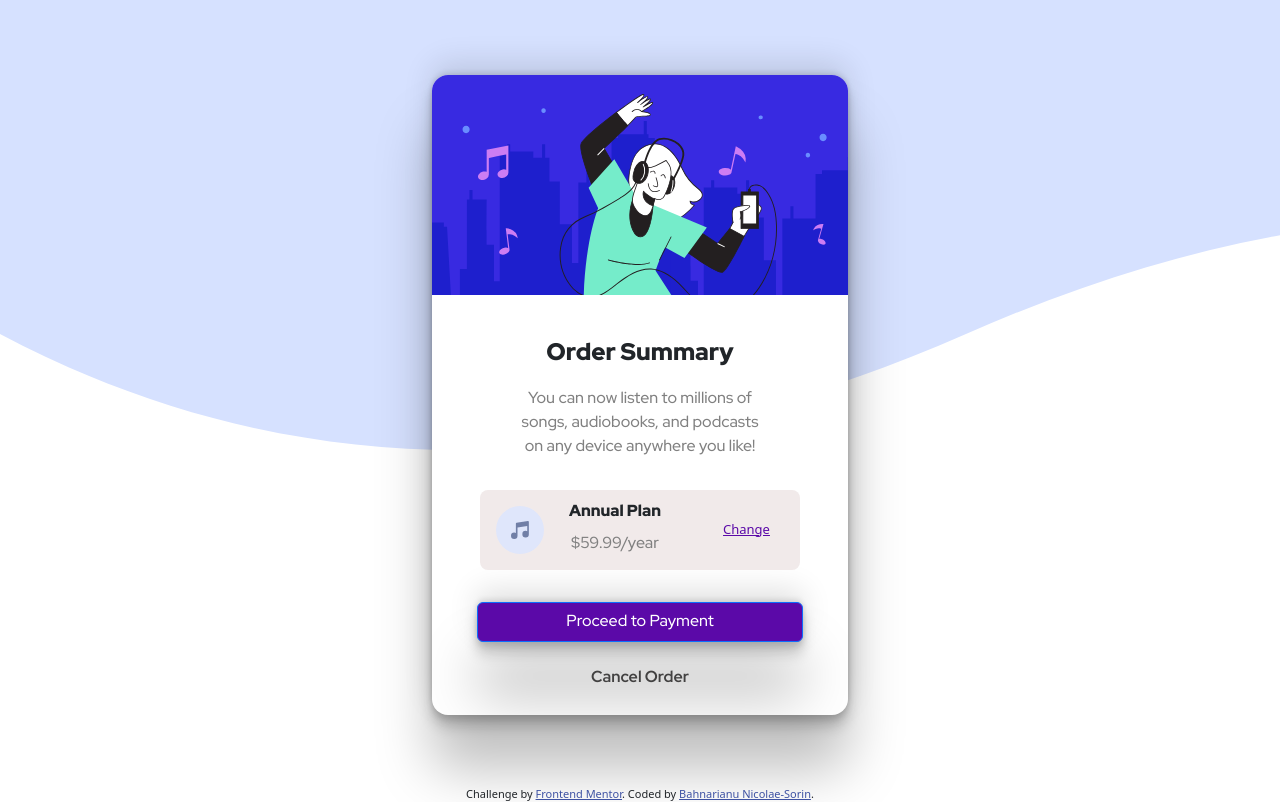
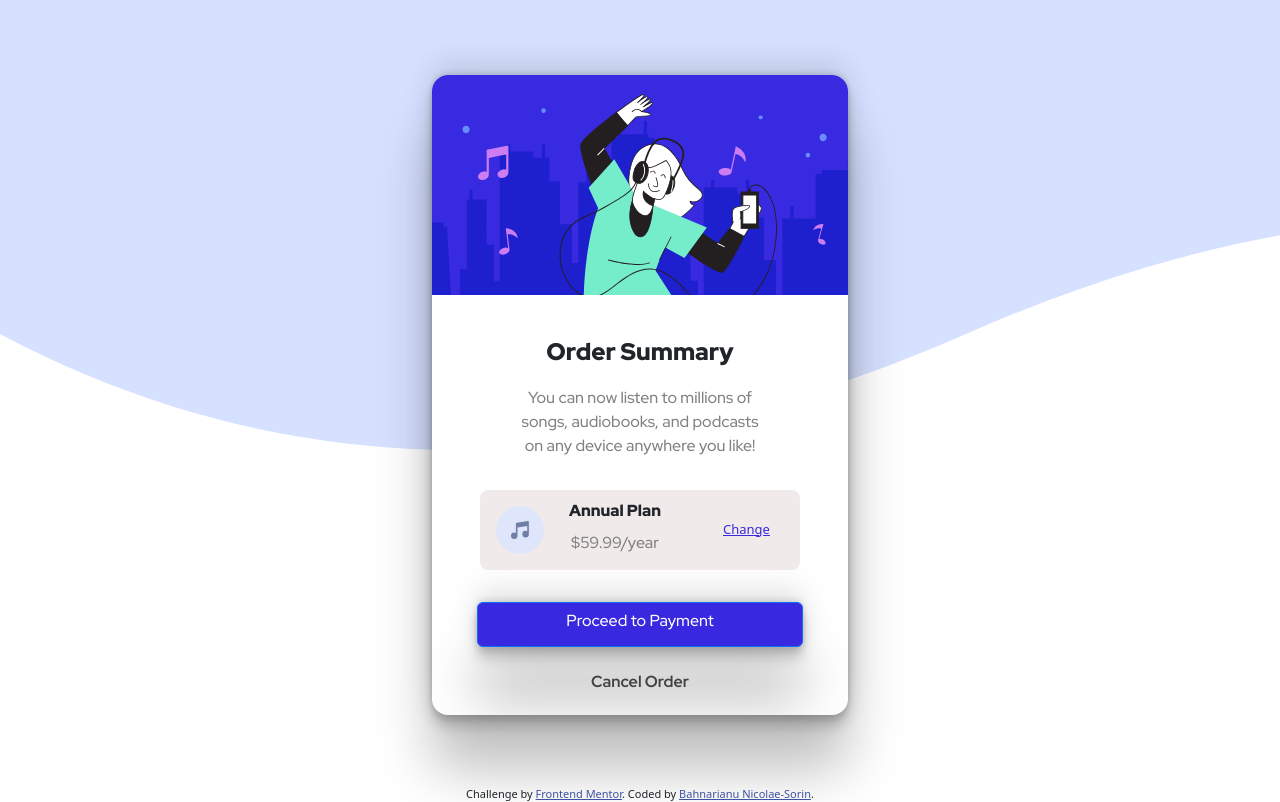
Before and after one commit to Biseq12/Biseq12.github.io, a plain HTML site: page index.html in a window 1280 px wide. Shown: the part 133-935 px from the top of the page. Drawn offline with nearby package versions, Linux system fonts and the light colour scheme.

Commit message:
Add files via upload

```diff
--- a/style/style.css
+++ b/style/style.css
@@ -86,7 +86,7 @@ body{
 
 #changeBtn{
     margin-top: 7%;
-    color: rgb(91, 9, 168);
+    color: rgb(56, 41, 224);
     font-size: small;
     margin-left: 10%;
     font-style: 'Red Hat Display', sans-serif;
@@ -96,10 +96,10 @@ body{
 
 
 #proceedPay{
-    background-color: rgb(91, 9, 168);
+    background-color: rgb(56, 41, 224);
     font-family: 'Red Hat Display', sans-serif;
     margin: 1rem;
-    height: 2.5rem;
+    height: 2.8rem;
     box-shadow: rgba(0, 0, 0, 0.25) 0px 54px 55px, rgba(0, 0, 0, 0.12) 0px -12px 30px, rgba(0, 0, 0, 0.12) 0px 4px 6px, rgba(0, 0, 0, 0.17) 0px 12px 13px, rgba(0, 0, 0, 0.09) 0px -3px 5px;
     margin-top: 2rem;
 }
```
